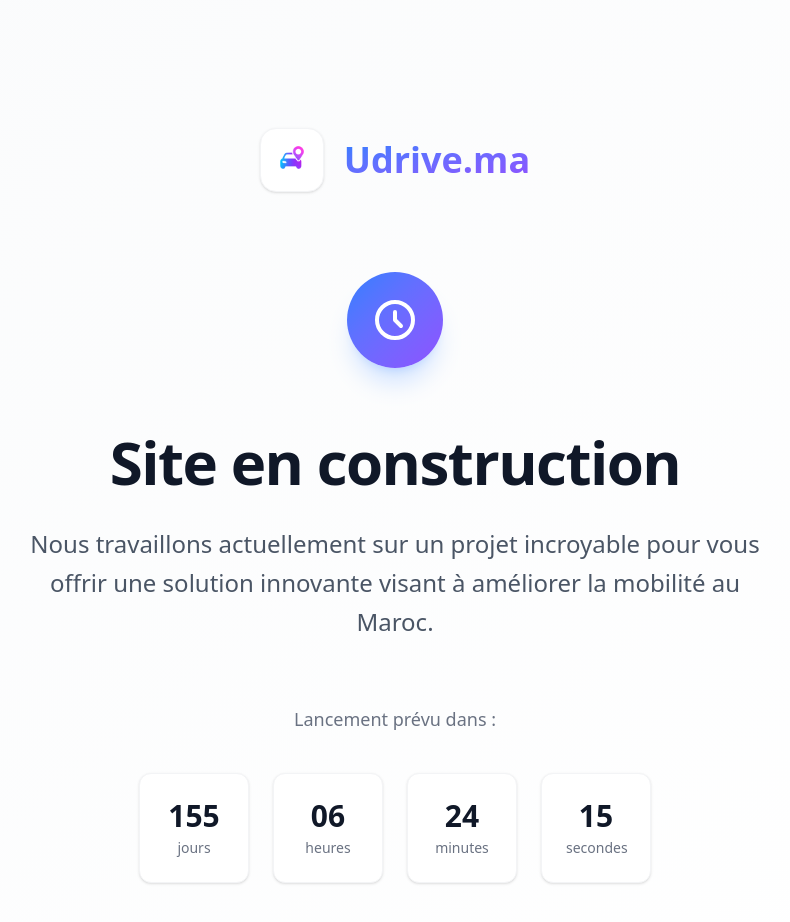
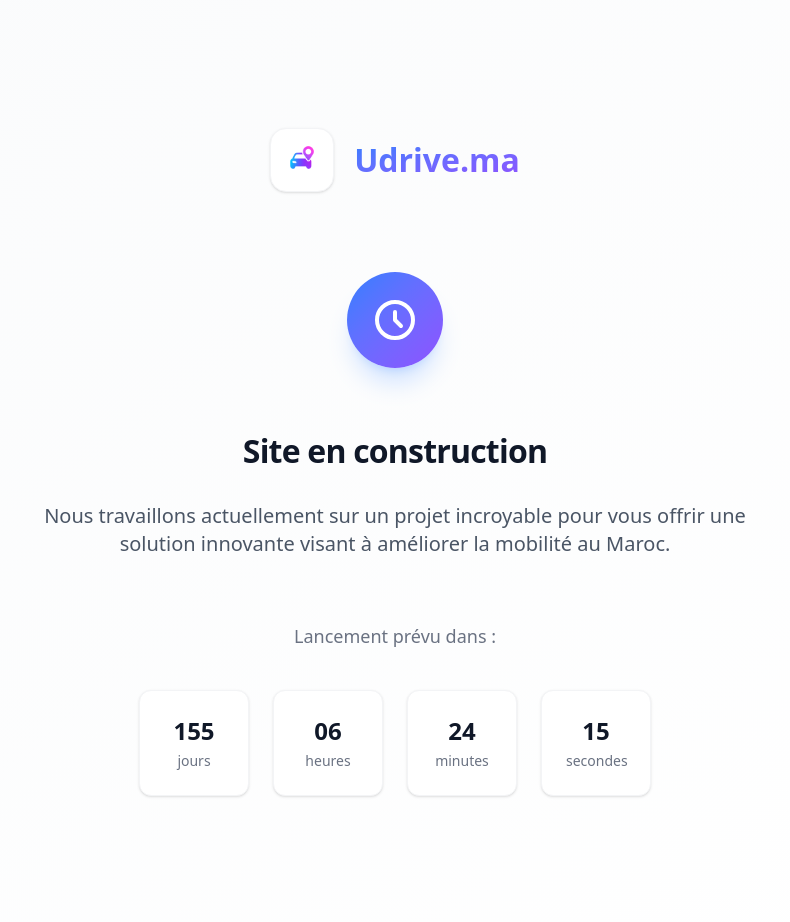
Before and after one commit to fse1927/under_construction, a Next.js app: page / in a window 1280 px wide. Shown: the top 922 px of the page, without its empty margins (245-1035 px from the left). Built offline with nearby package versions, Linux system fonts and the light colour scheme.

Commit message:
feat: Initialize global styles with Tailwind, custom theme, responsive typography, custom animations, and mobile-friendly enhancements.

```diff
--- a/app/globals.css
+++ b/app/globals.css
@@ -32,6 +32,63 @@
   background: var(--background);
   color: var(--foreground);
   font-family: var(--font-sans), Arial, Helvetica, sans-serif;
+}
+
+/* Global font size reduction - scales down all text proportionally */
+/* This reduces all Tailwind text sizes by ~12-15% while maintaining hierarchy */
+h1,
+.text-4xl,
+.text-3xl {
+  font-size: 1.75rem !important;
+  /* ~28px instead of 30-36px */
+  line-height: 1.2;
+}
+
+h2,
+.text-2xl {
+  font-size: 1.375rem !important;
+  /* ~22px instead of 24px */
+  line-height: 1.3;
+}
+
+h3,
+.text-xl {
+  font-size: 1.125rem !important;
+  /* ~18px instead of 20px */
+  line-height: 1.4;
+}
+
+.text-lg {
+  font-size: 1rem !important;
+  /* 16px instead of 18px */
+}
+
+/* Responsive adjustments - slightly larger on desktop */
+@media (min-width: 768px) {
+
+  h1,
+  .text-4xl,
+  .text-3xl {
+    font-size: 2rem !important;
+    /* ~32px on desktop */
+  }
+
+  h2,
+  .text-2xl {
+    font-size: 1.5rem !important;
+    /* 24px on desktop */
+  }
+
+  h3,
+  .text-xl {
+    font-size: 1.25rem !important;
+    /* 20px on desktop */
+  }
+
+  .text-lg {
+    font-size: 1.125rem !important;
+    /* 18px on desktop */
+  }
 }
 
 /* Custom Animation to replace tailwindcss-animate dependencies */
@@ -130,7 +187,9 @@
    ======================================== */
 
 /* Ensure minimum touch target size (44x44px recommended by Apple/Google) */
-button, a, [role="button"] {
+button,
+a,
+[role="button"] {
   min-height: 44px;
 }
 
@@ -141,13 +200,15 @@
 }
 
 /* Prevent text selection on interactive elements */
-button, [role="button"] {
+button,
+[role="button"] {
   -webkit-user-select: none;
   user-select: none;
 }
 
 /* Better touch feedback */
-button:active, [role="button"]:active {
+button:active,
+[role="button"]:active {
   transform: scale(0.98);
 }
 
@@ -165,7 +226,8 @@
 /* Improve text readability on mobile */
 @media (max-width: 640px) {
   html {
-    font-size: 16px; /* Prevent zoom on input focus */
+    font-size: 16px;
+    /* Prevent zoom on input focus */
   }
 
   /* Larger touch targets for options/cards on mobile */
@@ -175,7 +237,7 @@
   }
 
   /* Better spacing for mobile */
-  .space-y-6 > * + * {
+  .space-y-6>*+* {
     margin-top: 1.25rem;
   }
 }
@@ -186,6 +248,8 @@
 }
 
 /* Fix for iOS input zoom */
-input, select, textarea {
+input,
+select,
+textarea {
   font-size: 16px;
 }
```
